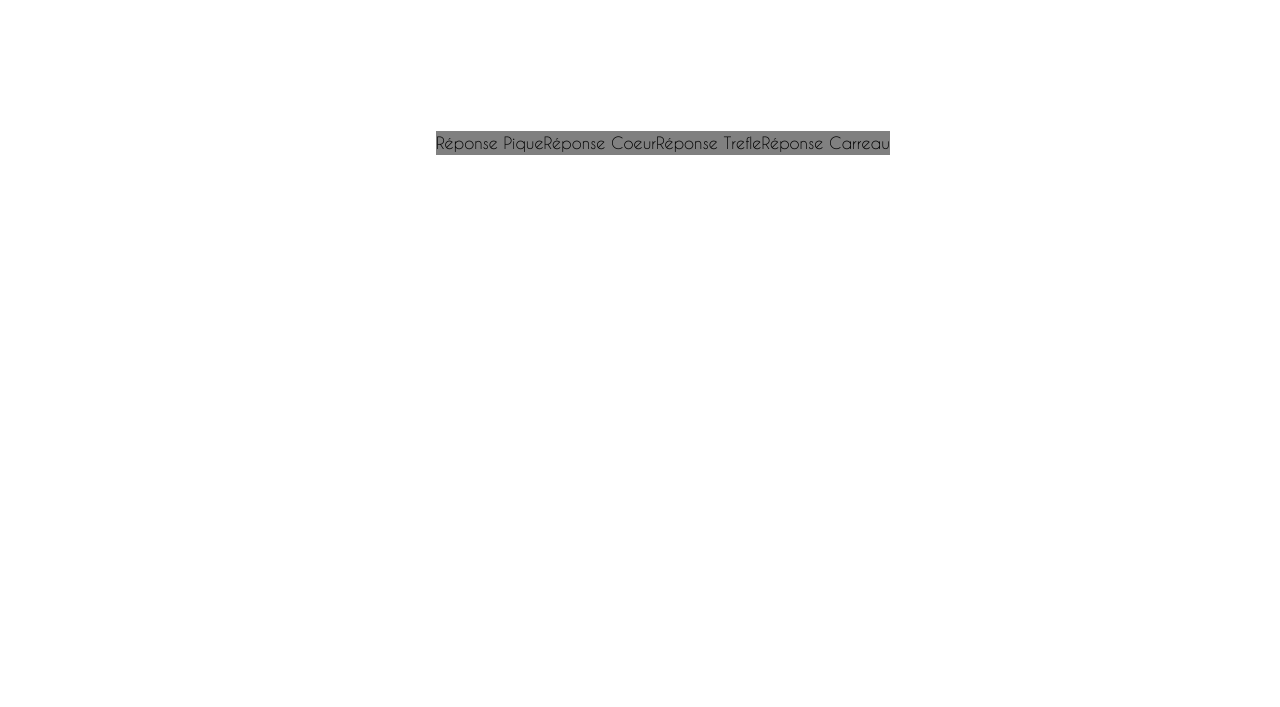
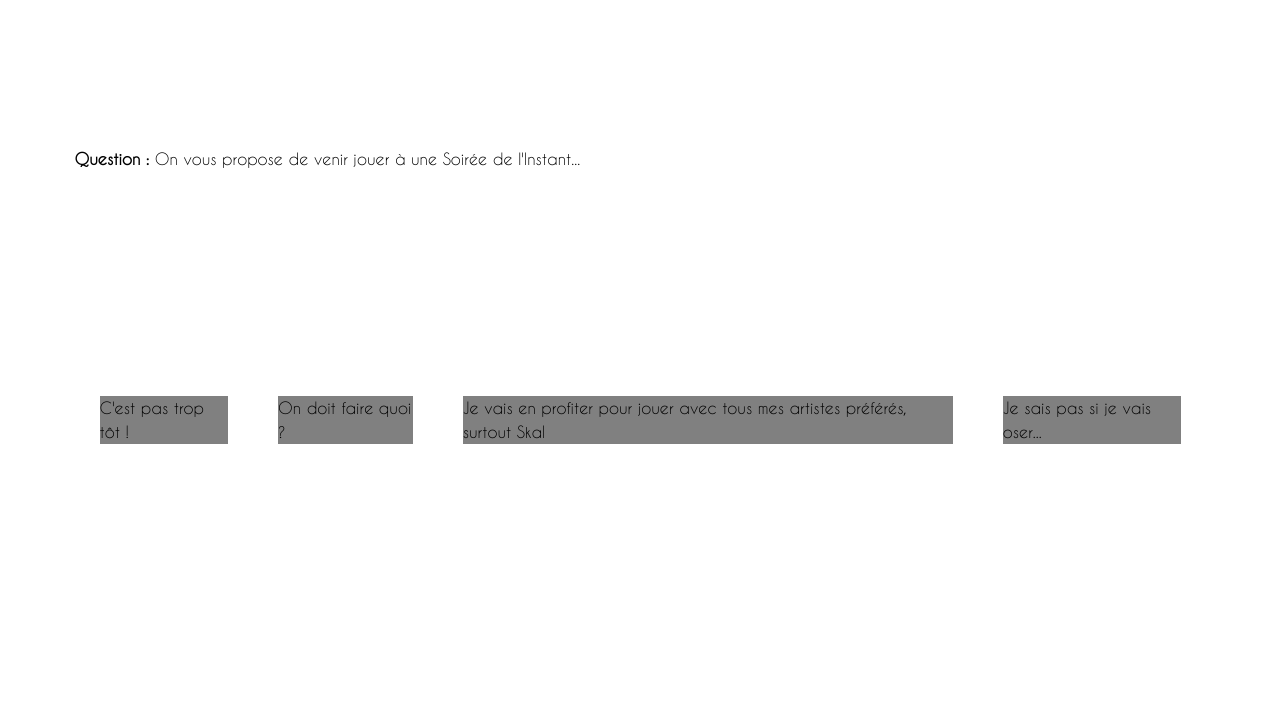
Before and after one commit to SeanReyboz/soirees-de-linstant, a plain HTML site: page src/InstantHouse.html in a window 1280 px wide. Shown: the part 93-800 px from the top of the page. Drawn offline with nearby package versions, Linux system fonts and the light colour scheme; files that its build step writes are made by us from their sources.

Commit message:
add content and fix style of Maison de l'instant

```diff
--- a/src/InstantHouse.html
+++ b/src/InstantHouse.html
@@ -21,33 +21,41 @@
         </div>
         <div class="underline"></div>
     </section>
+    <!--
+    "reponse 0" = Pique
+    "reponse 1" = Coeur
+    "reponse 2" = Trefle
+    "reponse 3" = Carreau
+
+    -->
     <section class="question _0">
-        <p><b>Question : </b>Quel est l'artiste qui sommeille en toi ?</p>
+        <p><b>Question : </b>On vous propose de venir jouer à une Soirée de l'Instant...</p>
         <div class="response">
-            <p class="reponse 0">Réponse Pique</p>
-            <p class="reponse 1">Réponse Coeur</p>
-            <p class="reponse 2">Réponse Trefle</p>
-            <p class="reponse 3">Réponse Carreau</p>
+            <p class="reponse 0">C'est pas trop tôt !</p>
+            <p class="reponse 1">On doit faire quoi ?</p>
+            <p class="reponse 2">Je vais en profiter pour jouer avec tous mes artistes préférés, surtout Skal</p>
+            <p class="reponse 3">Je sais pas si je vais oser...</p>
         </div>
 
     </section>
     <section class="question _1">
-        <p><b>Question : </b>Quel est l'artiste qui sommeille en toi ?</p>
+        <p><b>Question : </b>Tu lances ton appli de streaming préférée, que choisis-tu d’écouter parmi les propositions
+            :</p>
         <div class="response">
-            <p class="reponse 3">Réponse Carreau </p>
-            <p class="reponse 1">Réponse Coeur</p>
-            <p class="reponse 0">Réponse Pique</p>
-            <p class="reponse 2">Réponse Trefle</p>
+            <p class="reponse 3">Rodrigo y Gabriela</p>
+            <p class="reponse 1">Yann Tiersen</p>
+            <p class="reponse 0">Scorpions</p>
+            <p class="reponse 2">Duke Ellington</p>
         </div>
 
     </section>
     <section class="question _2">
-        <p><b>Question : </b>Quel est l'artiste qui sommeille en toi ?</p>
+        <p><b>Question : </b>Où rêverais-tu de voir une Soirée de l’Instant</p>
         <div class="response">
-            <p class="reponse 1">Réponse Coeur</p>
-            <p class="reponse 2">Réponse Trefle</p>
-            <p class="reponse 0">Réponse Pique</p>
-            <p class="reponse 3">Réponse Carreau </p>
+            <p class="reponse 1">Dans ton salon !</p>
+            <p class="reponse 2">Dans un stade à la mi-temps d’un match !</p>
+            <p class="reponse 0">Dans un avion en zéro gravité !</p>
+            <p class="reponse 3">À la télévision, en plein milieu d’un talk show !</p>
         </div>
 
     </section>
--- a/src/js/index.js
+++ b/src/js/index.js
@@ -18,6 +18,7 @@ $(document).ready(function () {
 
         var getClass = this.className;
         response.push(getClass.substring(8, 10));
+
         console.log(response);
         $("._" + question_number).css({
             display: "block",
--- a/src/scss/pages/_InstantHouse.scss
+++ b/src/scss/pages/_InstantHouse.scss
@@ -1,6 +1,6 @@
 .InstantHouse {
     font-family: "caviar", sans-serif;
-    max-width: 904px;
+    display: block;
     .heading {
         font-size: $h1;
         text-transform: capitalize;
@@ -13,6 +13,7 @@
             background-color: $color-gray;
             min-height: 9px;
             opacity: 75%;
+            margin-bottom: 150px;
         }
     }
     .question {
@@ -22,11 +23,13 @@
         .response{
 
             margin-top: 200px;
+
             display: flex;
             justify-content: space-around;
             P{
                 cursor: pointer;
                 background-color: grey;
+                margin: 25px;
             &:hover {
                 background-color: blanchedalmond;
             }
```
